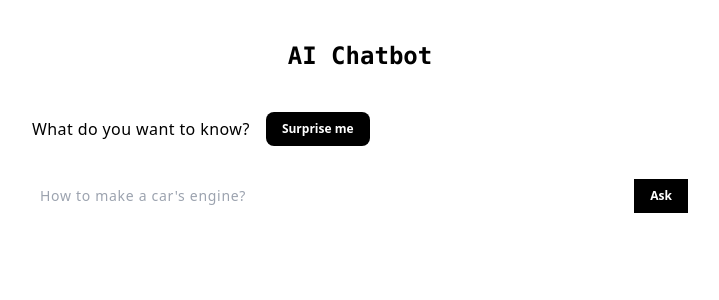
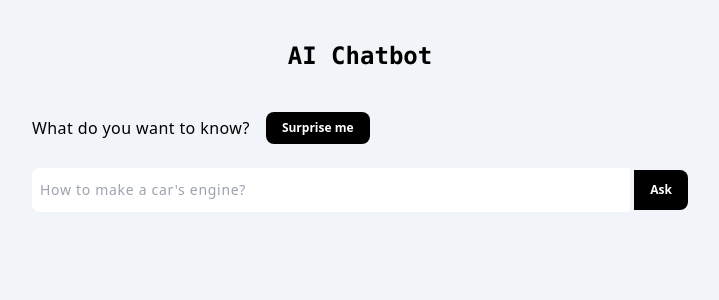
Before and after one commit to druxvh/ai-chatbot, a Next.js app: page / in a window 1280 px wide. Shown: the top 300 px of the page, without its empty margins (280-999 px from the left). Built offline with nearby package versions, Linux system fonts and the light colour scheme.

Commit message:
style: chat & input ui improved

```diff
--- a/app/layout.js
+++ b/app/layout.js
@@ -9,7 +9,7 @@ export default function RootLayout({ children }) {
   return (
     <html lang="en">
       <body
-        className={`antialiased`}
+        className={`bg-slate-100 antialiased`}
       >
         {children}
       </body>
--- a/app/page.js
+++ b/app/page.js
@@ -8,10 +8,14 @@ export default function Home() {
   const [chatHistory, setChatHistory] = useState([]);
 
   const getResponse = async () => {
+
+    // If no value
     if (!value) {
       setError("Error, ask a question?");
       return;
     }
+
+    // Sends chathistory and prompt value wihin the body as the request
     try {
       const response = await fetch("/api/chat", {
         method: "POST",
@@ -24,12 +28,13 @@ export default function Home() {
       }
 
       const data = await response.json();
+      const text = data.text
 
+      // keeps the chat history between the user and model
       setChatHistory((prevHistory) => [
         ...prevHistory,
         { role: "user", parts: value },
-        { role: "model", parts: data.text },
-
+        { role: "model", parts: text },
       ]);
 
       setValue("");
@@ -40,7 +45,7 @@ export default function Home() {
   };
 
   const buttonStyle =
-    "px-4 py-2 bg-black text-white text-[12px] text-nowrap font-sans font-semibold";
+    "bg-black text-white text-xs text-nowrap font-sans font-semibold hover:bg-gray-800 hover:text-white transition ease-in-out delay-100";
 
   return (
     <main className="max-w-2xl h-screen mx-auto">
@@ -53,12 +58,12 @@ export default function Home() {
           <p className="text-base font-medium font-sans tracking-wide">
             What do you want to know?
           </p>
-          <button className={`${buttonStyle} rounded-lg`}>Surprise me</button>
+          <button className={`${buttonStyle} px-4 py-2 rounded-lg`}>Surprise me</button>
         </div>
 
-        <div className="flex mt-8 items-center gap-1">
+        <div className="flex mt-6 items-center gap-1">
           <input
-            className="w-full p-2 font-sans text-sm tracking-wider outline-none "
+            className="w-full px-2 py-3 font-sans text-sm tracking-wider outline-none rounded-l-lg"
             value={value}
             placeholder="How to make a car's engine?"
             onChange={(e) => {
@@ -67,7 +72,9 @@ export default function Home() {
           />
 
           {!error ? (
-            <button className={`${buttonStyle}`} onClick={getResponse}>
+            <button
+            className={`${buttonStyle} px-4 py-3 rounded-r-lg`}
+            onClick={getResponse}>
               Ask
             </button>
           ) : (
@@ -80,16 +87,22 @@ export default function Home() {
         </div>
 
         {/* Search Results */}
-        <div className="flex flex-col gap-2 h-full mt-10 relative">
+        <div className="flex flex-col gap-3 h-full mt-9">
           {chatHistory.map((chatItem, _index) => (
-            <p
+            <div
               key={_index}
-              className={`py-2 px-3 w-fit max-w-[90%] text-white rounded-lg
+              className={`flex ${
+                chatItem.role === "user" ? "justify-end" : "justify-start"
+              }`}
+            >
+              <p
+                className={`py-2 px-3 w-fit max-w-[90%] text-sm text-white rounded-lg
                 ${chatItem.role === "user" ? "bg-black" : "bg-gray-700"}
                 `}
-            >
-              {chatItem.parts}
-            </p>
+              >
+                {chatItem.parts}
+              </p>
+            </div>
           ))}
         </div>
       </div>
```
